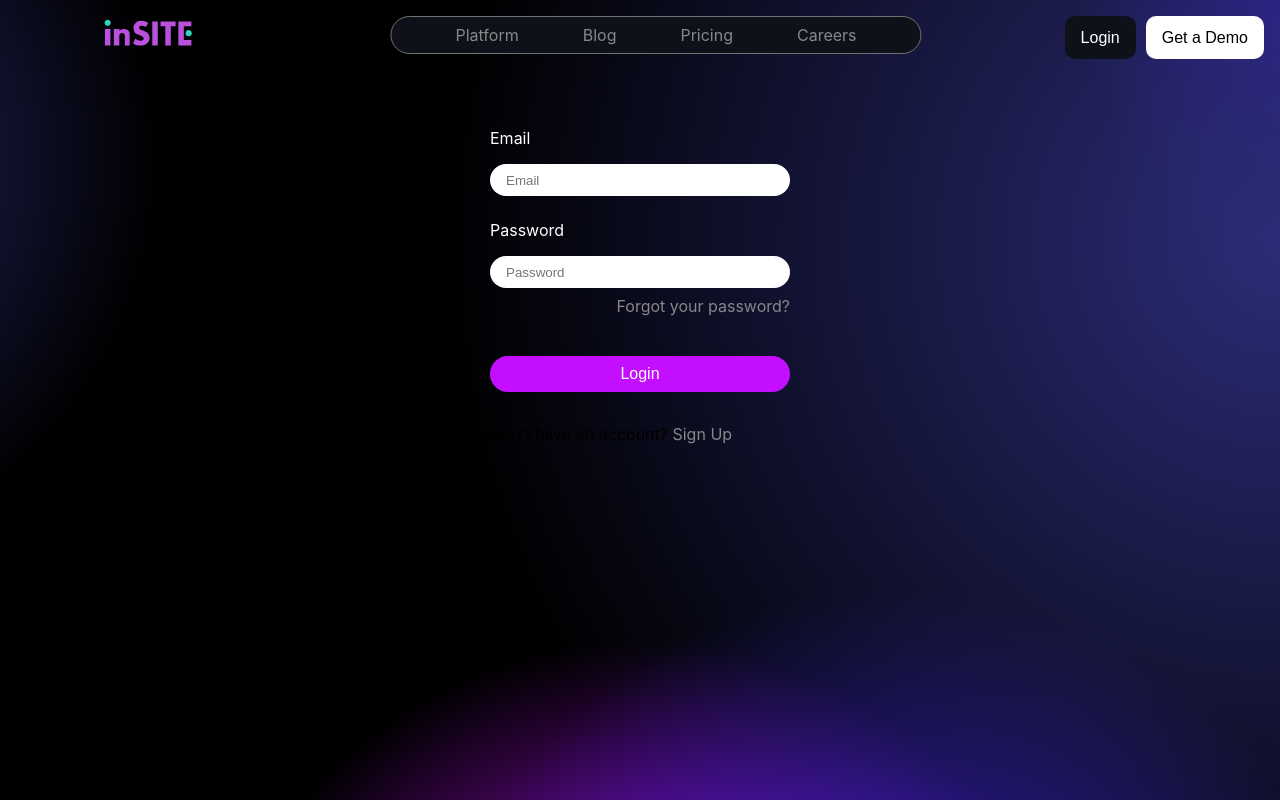
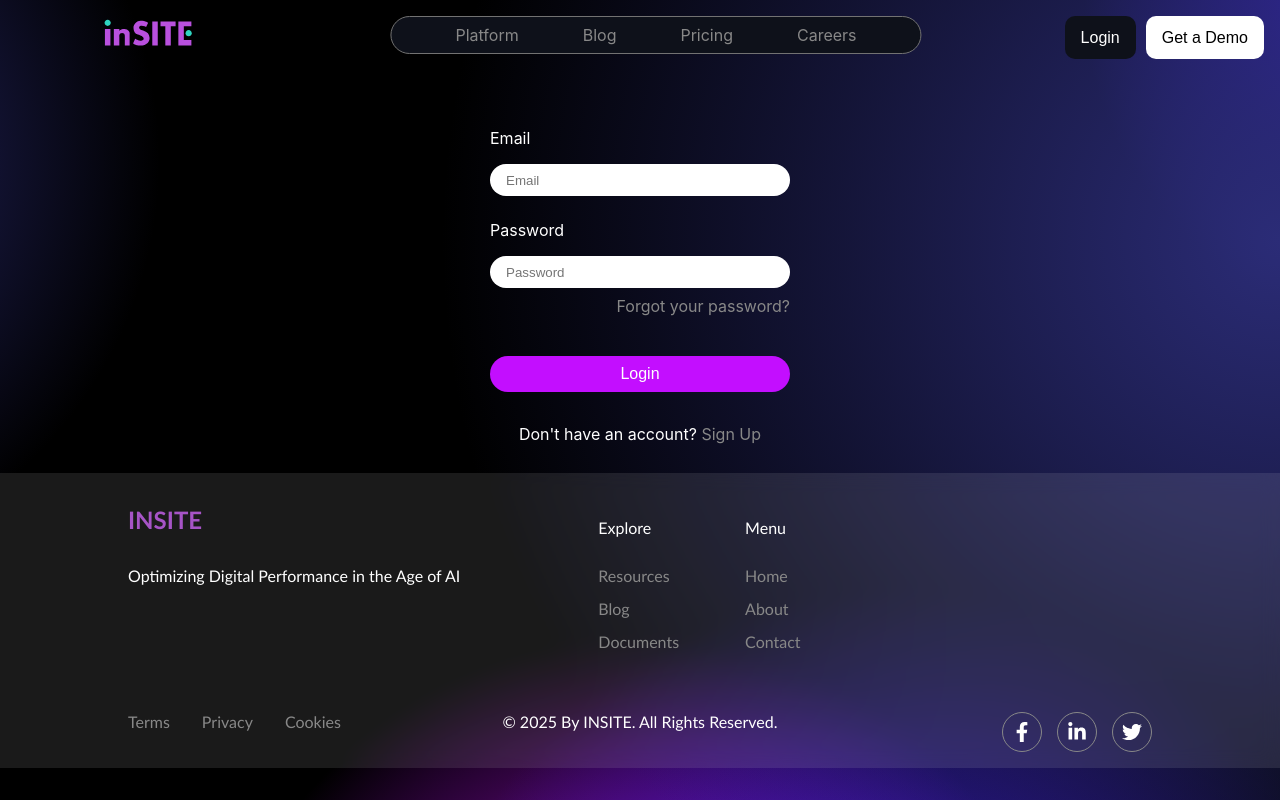
Before and after one commit to StamLord/inSite, a React (Create React App) app in the folder frontend/: page /account in a window 1280 px wide. Built offline with nearby package versions, Linux system fonts and the light colour scheme; no server answers.

Commit message:
Account.jsx - added footer

```diff
--- a/frontend/src/pages/Account.jsx
+++ b/frontend/src/pages/Account.jsx
@@ -3,6 +3,7 @@ import styles from "./Account.module.css";
 import Navbar from "../components/Navbar";
 import { useNavigate } from "react-router-dom";
 import { useAuth } from "../context/AuthContext";
+import Footer from "../components/Footer";
 
 export default function Account() {
     const API_URL = process.env.REACT_APP_QUERY_SVC_URL;
@@ -92,14 +93,18 @@ export default function Account() {
                         {isSignup ? "Sign Up" : "Login"}
                     </button>
 
-                    {isSignup?
-                        <p>Already have an account? <a onClick={() => setIsSignup(false)}>Login</a></p>
-                        :
-                        <p>Don't have an account? <a onClick={() => setIsSignup(true)}>Sign Up</a></p>
-                    }
+
+                    <div className={styles.signupMessage}>
+                        {isSignup?
+                            <p>Already have an account? <a onClick={() => setIsSignup(false)}>Login</a></p>
+                            :
+                            <p>Don't have an account? <a onClick={() => setIsSignup(true)}>Sign Up</a></p>
+                        }
+                    </div>
 
                 </form>
             </div>
+            <Footer />
         </div>
     );
 }
```
